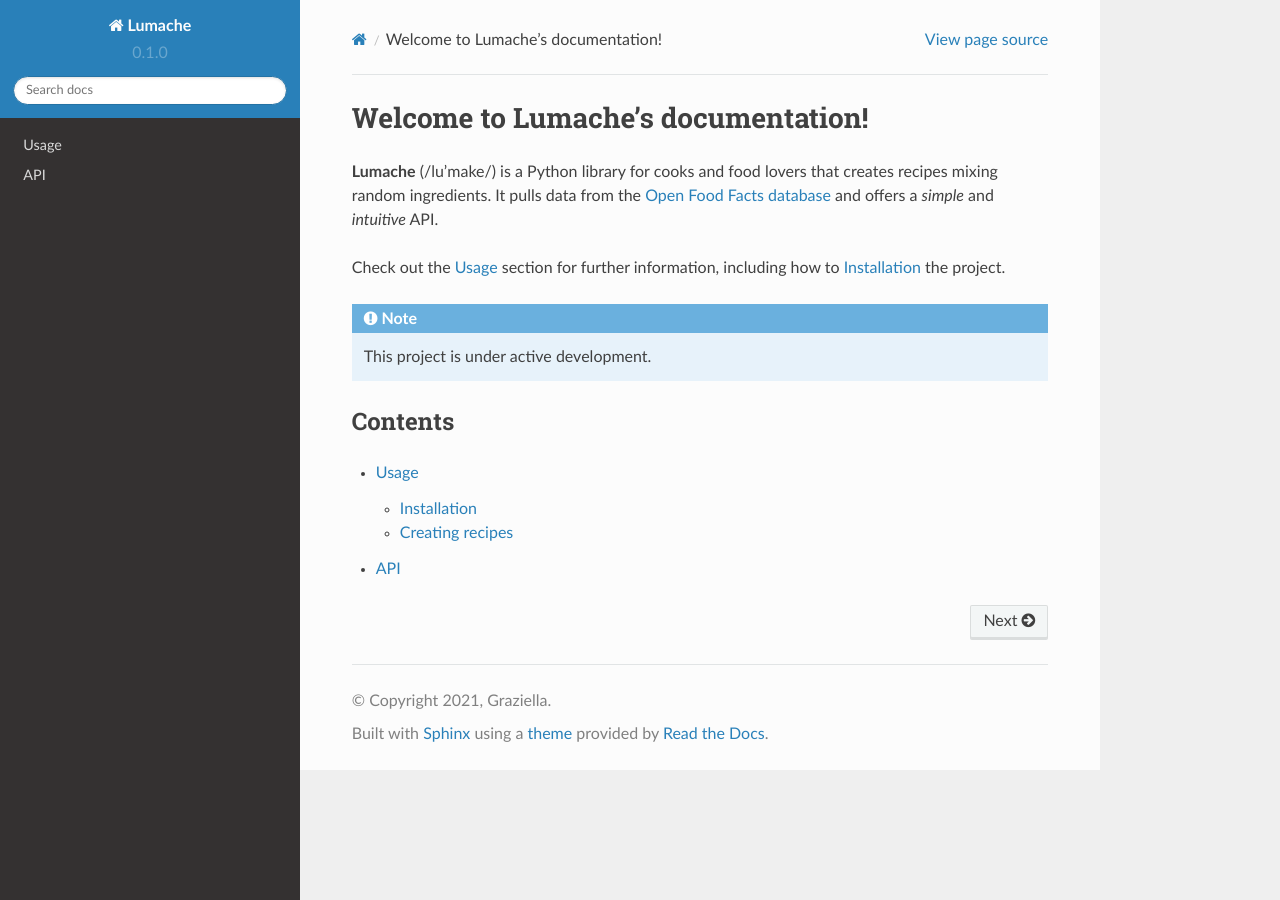
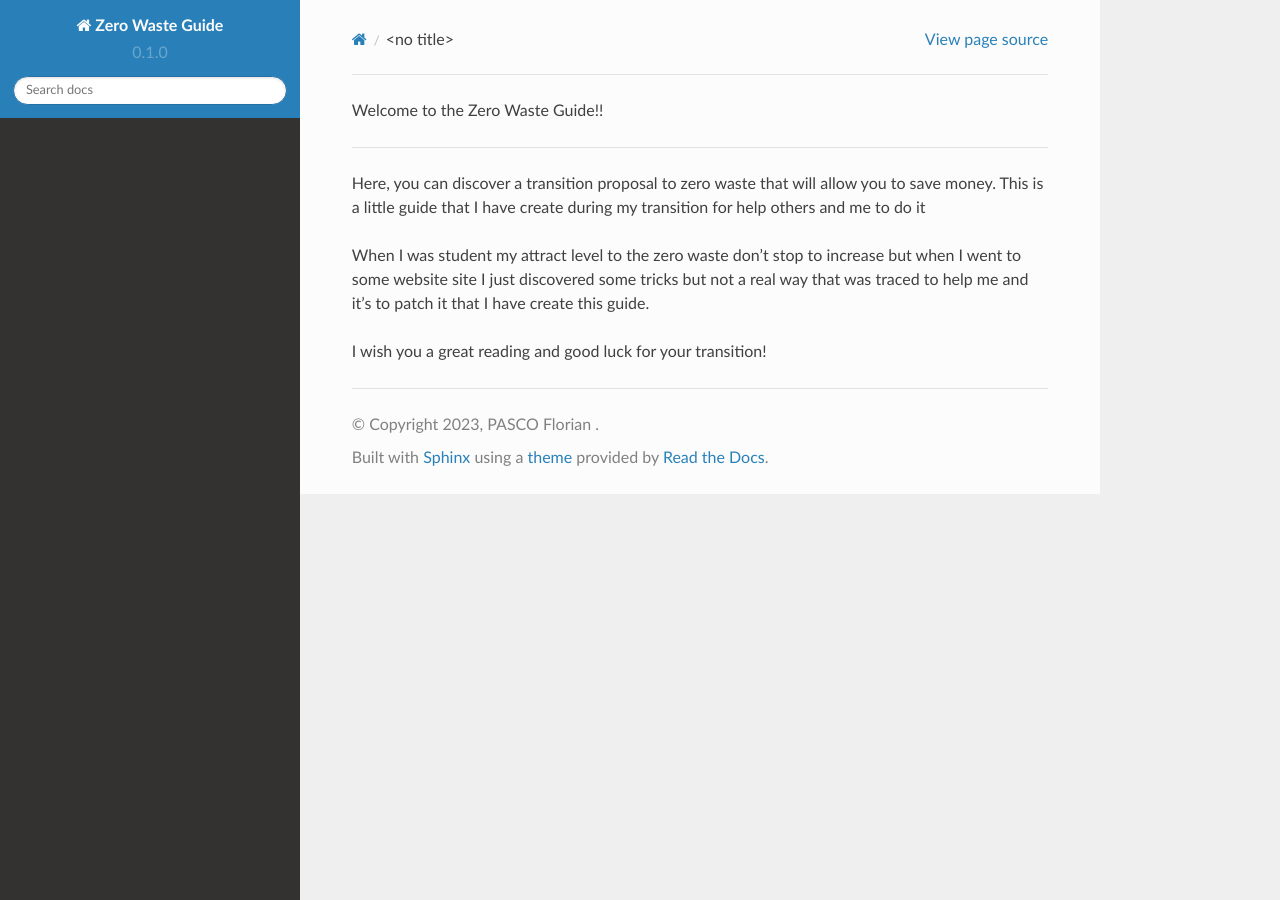
Before and after one commit to mpek29/zero_waste_guide, a Sphinx documentation site: the page built from docs/source/index.rst, in a window 1280 px wide. Built offline with Sphinx 7.4.7 and the Read the Docs theme 2.0.0, drawn with Linux system fonts in a browser that asks for light colours.

```diff
--- a/docs/source/api.rst
+++ /dev/null
@@ -1,7 +0,0 @@
-API
-===
-
-.. autosummary::
-   :toctree: generated
-
-   lumache
--- a/docs/source/conf.py
+++ b/docs/source/conf.py
@@ -2,9 +2,9 @@
 
 # -- Project information
 
-project = 'Lumache'
-copyright = '2021, Graziella'
-author = 'Graziella'
+project = 'Zero Waste Guide'
+copyright = '2023, PASCO Florian '
+author = 'PASCO Florian '
 
 release = '0.1'
 version = '0.1.0'
--- a/docs/source/index.rst
+++ b/docs/source/index.rst
@@ -1,22 +1,10 @@
-Welcome to Lumache's documentation!
+Welcome to the Zero Waste Guide!!
+
 ===================================
 
-**Lumache** (/lu'make/) is a Python library for cooks and food lovers
-that creates recipes mixing random ingredients.
-It pulls data from the `Open Food Facts database <https://world.openfoodfacts.org/>`_
-and offers a *simple* and *intuitive* API.
+Here, you can discover a transition proposal to zero waste that will allow you to save money.
+This is a little guide that I have create during my transition for help others and me to do it
 
-Check out the :doc:`usage` section for further information, including
-how to :ref:`installation` the project.
+When I was student my attract level to the zero waste don't stop to increase but when I went to some website site I just discovered some tricks but not a real way that was traced to help me and it's to patch it that I have create this guide.
 
-.. note::
-
-   This project is under active development.
-
-Contents
---------
-
-.. toctree::
-
-   usage
-   api
+I wish you a great reading and good luck for your transition!
--- a/pyproject.toml
+++ b/pyproject.toml
@@ -3,6 +3,6 @@ requires = ["flit_core >=3.2,<4"]
 build-backend = "flit_core.buildapi"
 
 [project]
-name = "lumache"
-authors = [{name = "Graziella", email = "graziella@lumache"}]
+name = "zero_waste_guide"
+authors = [{name = "PASCO Florian", email = "florianpasco@protonmail.com"}]
 dynamic = ["version", "description"]
```
Also changed, not shown: docs/source/bathroom.rst (added, +82 -0 lines), docs/source/usage.rst (deleted, +0 -33 lines), lumache.py (deleted, +0 -23 lines), docs/images/cork-bath-mat-corks-wine-bottles.jpg (added), docs/images/earpick-cotton-swab-reusable.jpg (added), docs/images/interchangeable_hairbrush.jpg (added), docs/images/interchangeable_head_toothbrush.jpg (added), docs/images/marseille-soap.jpg (added), docs/images/metal-safety-razor.jpg (added), docs/images/straight_razor.jpg (added), docs/images/tissue-paper-in-cotton-cloth-reusable-washable.jpg (added), docs/images/washable-toilet-paper.jpg (added), docs/images/wooden-comb.jpg (added), 1 other file.
